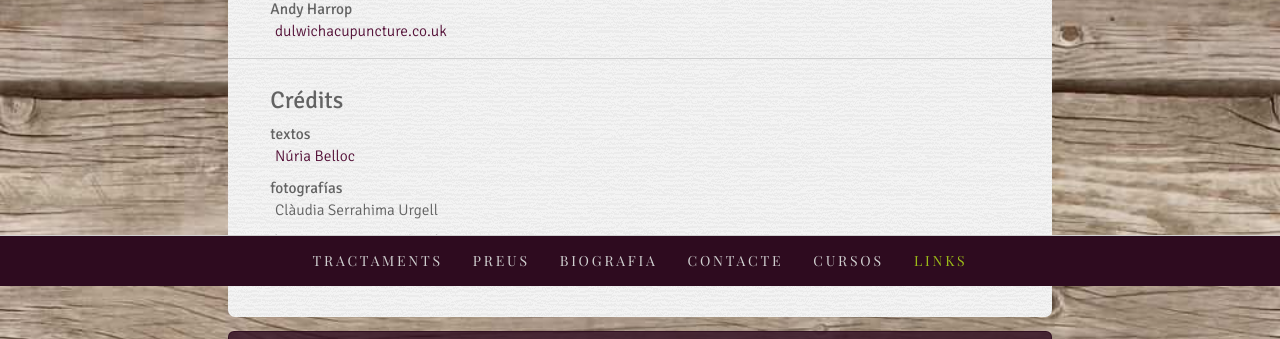
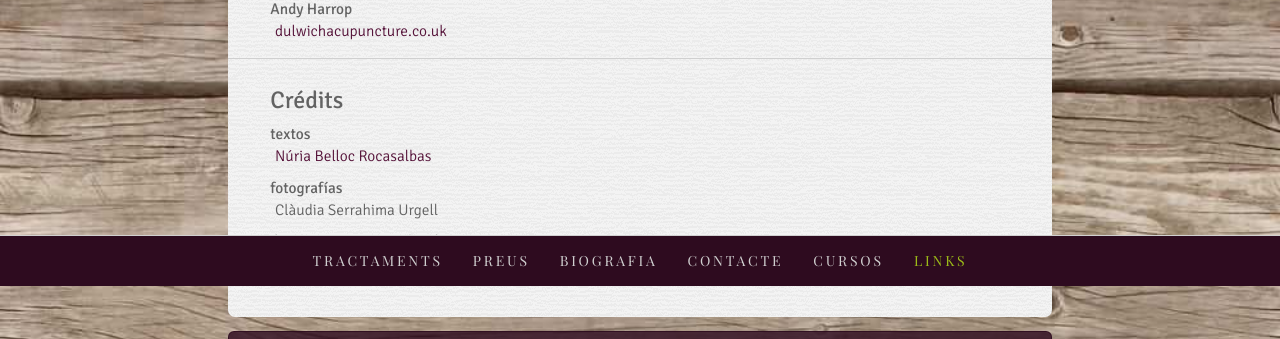
Before and after one commit to agustibr/shiatsu.nuriabelloc.com, a Jekyll site: the page built from cat/5-links.md, in a window 1280 px wide. Shown: the part 614-953 px from the top of the page. Built offline with Jekyll 4.4.1, drawn with Linux system fonts in a browser that asks for light colours; some web fonts are replaced.

Commit message:
Updated 5-links.md

```diff
--- a/cat/5-links.md
+++ b/cat/5-links.md
@@ -35,7 +36,7 @@ Andy Harrop
 ### Crédits
 
 textos
-: [Núria Belloc](http://nuriabelloc.com)
+: [Núria Belloc Rocasalbas](http://nuriabelloc.com)
 
 fotografías
 : Clàudia Serrahima Urgell
```
Also changed, not shown: other parts of cat/5-links.md (+1 -0 lines).
